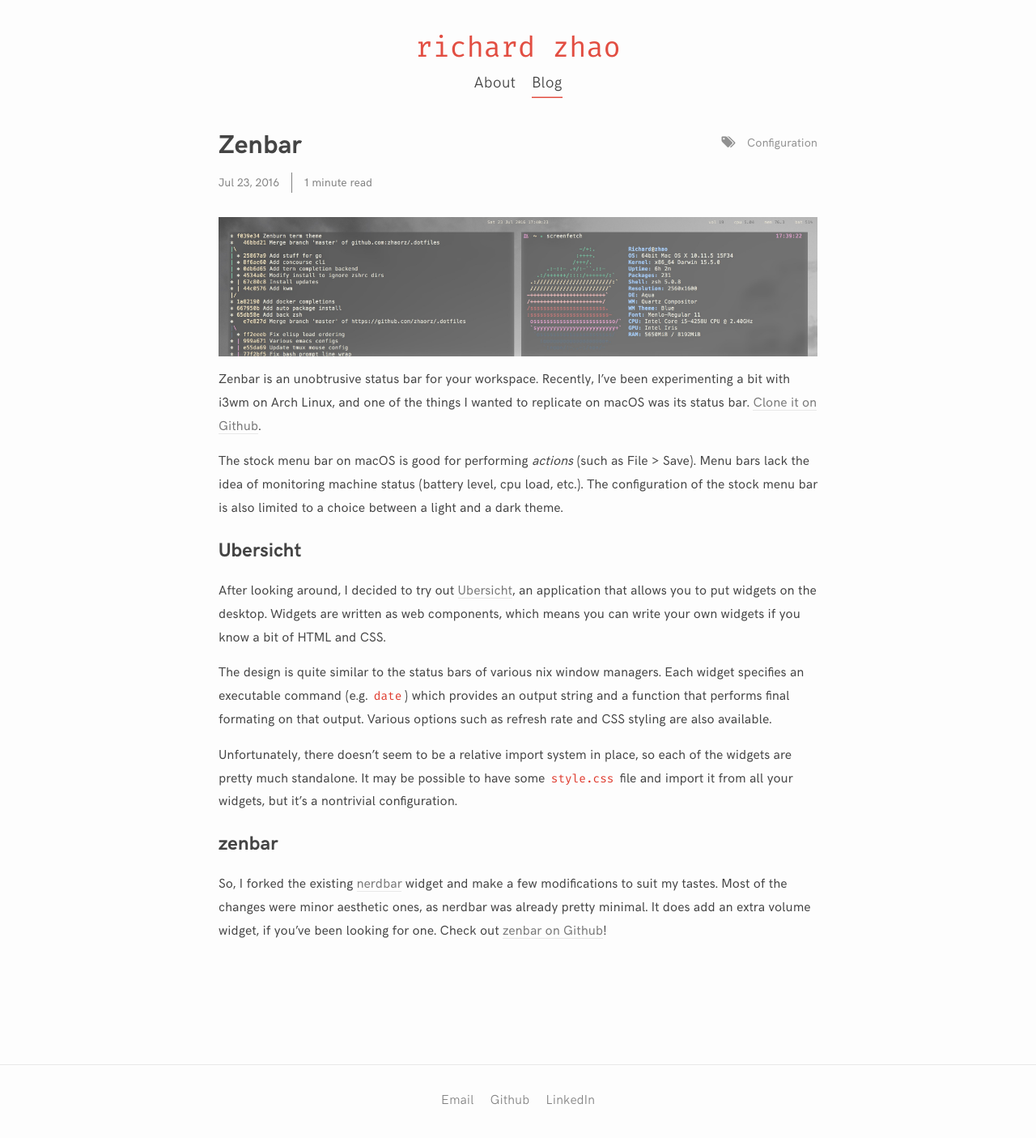
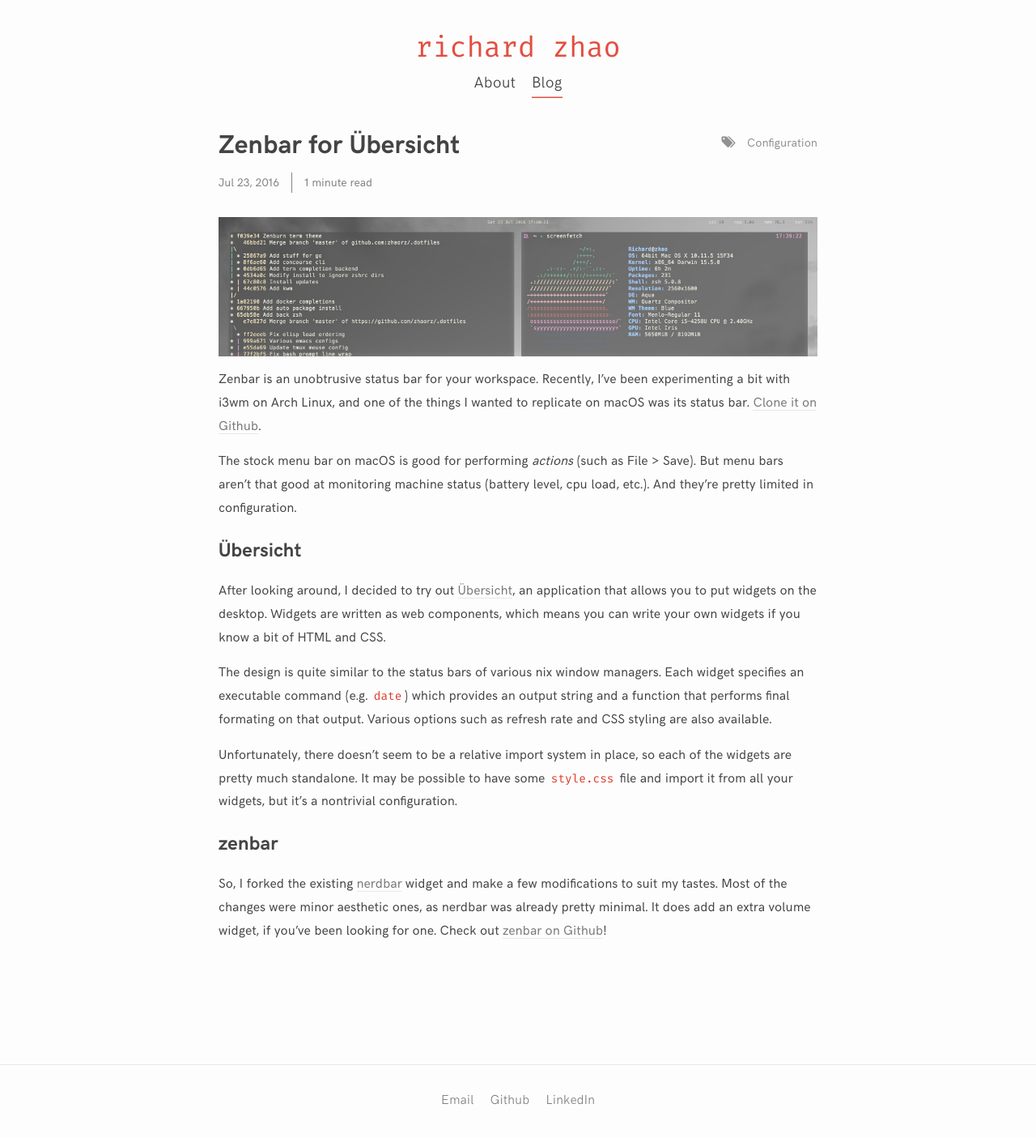
Before and after one commit to zhaorz/zhaorz.github.io, a Jekyll site: the page built from _posts/2016/07/2016-07-23-zenbar.md, in a window 1280 px wide. Shown: the whole page at 81% size. Built offline with Jekyll 4.4.1, drawn with Linux system fonts in a browser that asks for light colours; nearby versions of some CDN libraries; comment, search, counter and statistics services are not loaded.

Commit message:
Modify titles

```diff
--- a/_posts/2016/07/2016-07-23-zenbar.md
+++ b/_posts/2016/07/2016-07-23-zenbar.md
@@ -1,6 +1,6 @@
 ---
 layout: post
-title: Zenbar
+title: Zenbar for Übersicht
 tags: [config]
 ---
 
@@ -13,15 +13,15 @@ bar. [Clone it on Github](https://github.com/zhaorz/zenbar).
 
 <!--excerpt-->
 
-The stock menu bar on macOS is good for performing *actions* (such as File >
-Save). Menu bars lack the idea of monitoring machine status (battery level, cpu
-load, etc.).  The configuration of the stock menu bar is also limited to a
-choice between a light and a dark theme.
+The stock menu bar on macOS is good for performing *actions* (such as
+File > Save). But menu bars aren't that good at monitoring machine
+status (battery level, cpu load, etc.). And they're pretty limited
+in configuration.
 
-## Ubersicht
+## Übersicht
 
 After looking around, I decided to try out
-[Ubersicht](http://tracesof.net/uebersicht/), an application that allows you to
+[Übersicht](http://tracesof.net/uebersicht/), an application that allows you to
 put widgets on the desktop. Widgets are written as web components, which means
 you can write your own widgets if you know a bit of HTML and CSS.
 
```
